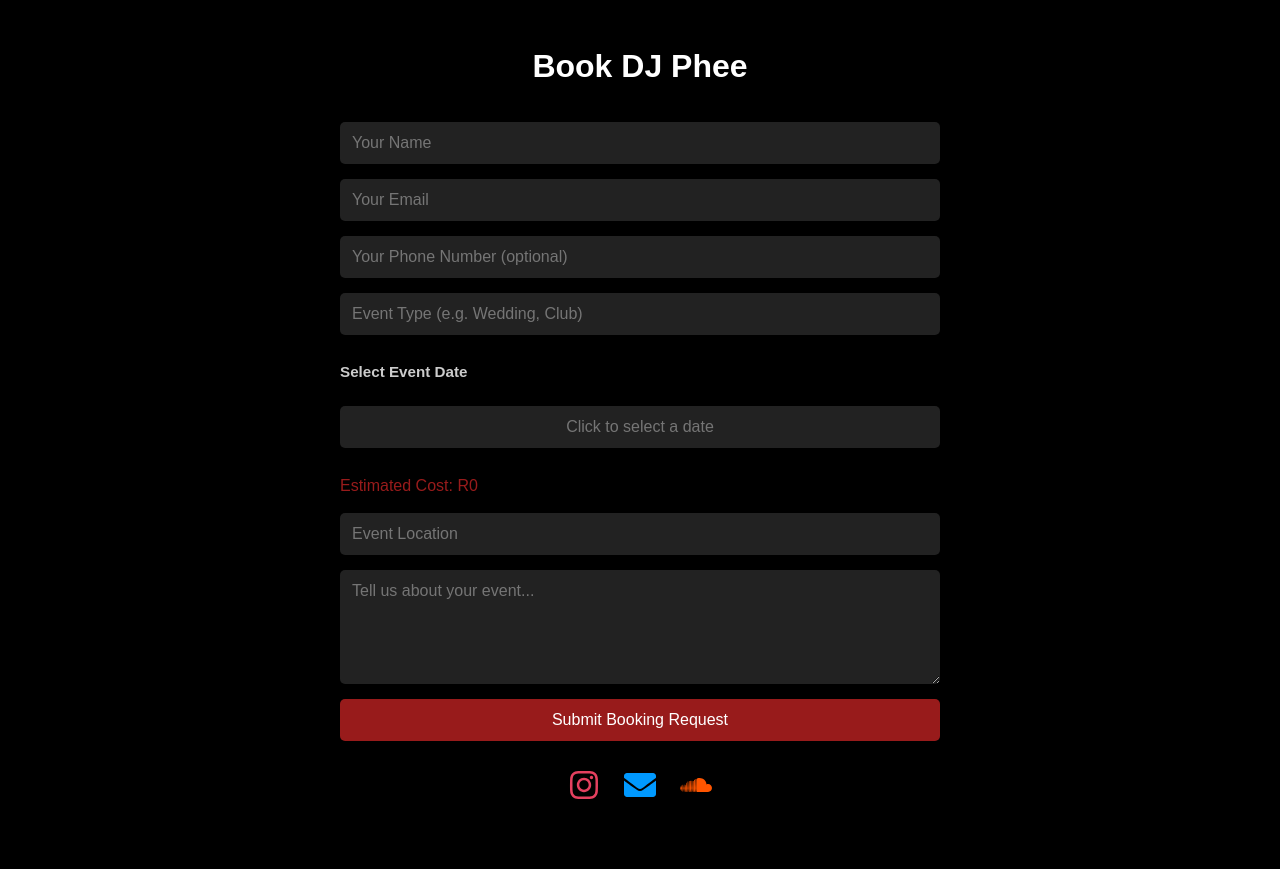
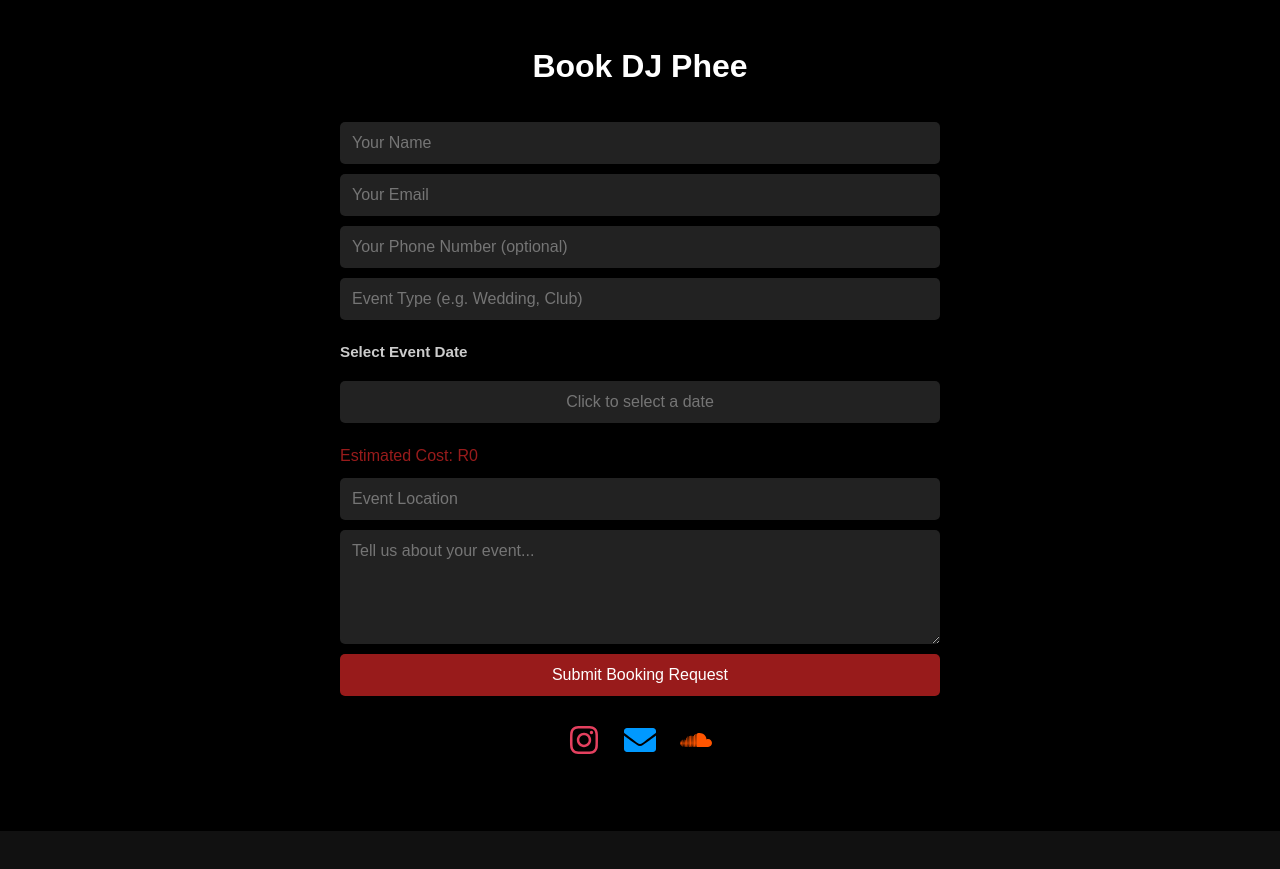
Before and after one commit to GaryS2308/dj-phee-react-app, a React (Create React App) app: page / in a window 1280 px wide. Shown: the part 2200-3069 px from the top of the page. After the commit the page ends 3031 px from the top, so only its background shows below. Built offline with nearby package versions, Linux system fonts and the light colour scheme.

Commit message:
booking page gap

```diff
--- a/src/components/pages/booking-form/BookingForm.css
+++ b/src/components/pages/booking-form/BookingForm.css
@@ -14,7 +14,7 @@
   margin: 0 auto;
   display: flex;
   flex-direction: column;
-  gap: 15px;
+  gap: 10px;
 }
 
 #booking-form label {
```
